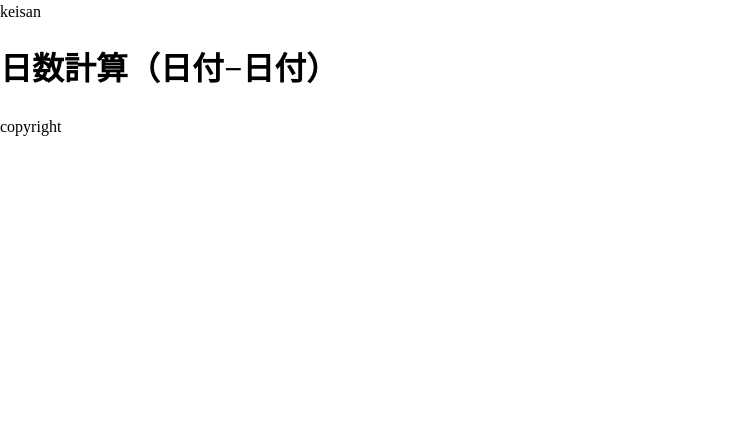
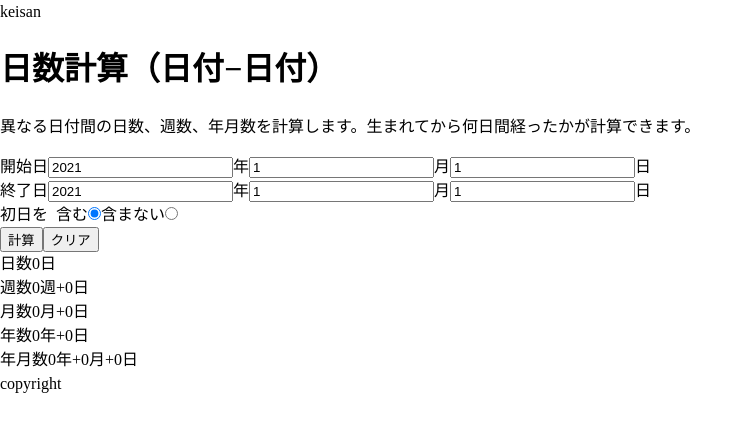
Before and after one commit to ryota-doi1102/keisan, a Next.js app: page /date in a window 1280 px wide. Shown: the top 432 px of the page, without its empty margins (0-753 px from the left). Built offline with nearby package versions, Linux system fonts and the light colour scheme.

Commit message:
:sparkles: Create date page

```diff
--- a/pages/date.tsx
+++ b/pages/date.tsx
@@ -1,9 +1,155 @@
+import {
+  add,
+  differenceInCalendarDays,
+  differenceInCalendarMonths,
+  differenceInCalendarWeeks,
+  differenceInCalendarYears,
+} from 'date-fns';
 import { NextPage } from 'next';
+import { useState } from 'react';
 
 const DatePage: NextPage = () => {
+  const [startYear, setStartYear] = useState<number | ''>(2021);
+  const [startMonth, setStartMonth] = useState<number | ''>(1);
+  const [startDay, setStartDay] = useState<number | ''>(1);
+  const [endYear, setEndYear] = useState<number | ''>(2021);
+  const [endMonth, setEndMonth] = useState<number | ''>(1);
+  const [endDay, setEndDay] = useState<number | ''>(1);
+  const [isInclude, setIsInclude] = useState(true);
+  const [resultDays, setResultDays] = useState(0);
+  const [resultWeeks, setResultWeeks] = useState(0);
+  const [resultMonths, setResultMonths] = useState(0);
+  const [resultYears, setResultYears] = useState(0);
+
+  const handleChangeStartYear: React.ChangeEventHandler<HTMLInputElement> = (event) => {
+    const value = event.target.value;
+    if (value === '') {
+      setStartYear(value);
+    } else {
+      setStartYear(Number.parseInt(value));
+    }
+  };
+  const handleChangeStartMonth: React.ChangeEventHandler<HTMLInputElement> = (event) => {
+    const value = event.target.value;
+    if (value === '') {
+      setStartMonth(value);
+    } else {
+      setStartMonth(Number.parseInt(value));
+    }
+  };
+  const handleChangeStartDay: React.ChangeEventHandler<HTMLInputElement> = (event) => {
+    const value = event.target.value;
+    if (value === '') {
+      setStartDay(value);
+    } else {
+      setStartDay(Number.parseInt(value));
+    }
+  };
+  const handleChangeEndYear: React.ChangeEventHandler<HTMLInputElement> = (event) => {
+    const value = event.target.value;
+    if (value === '') {
+      setEndYear(value);
+    } else {
+      setEndYear(Number.parseInt(value));
+    }
+  };
+  const handleChangeEndMonth: React.ChangeEventHandler<HTMLInputElement> = (event) => {
+    const value = event.target.value;
+    if (value === '') {
+      setEndMonth(value);
+    } else {
+      setEndMonth(Number.parseInt(value));
+    }
+  };
+  const handleChangeEndDay: React.ChangeEventHandler<HTMLInputElement> = (event) => {
+    const value = event.target.value;
+    if (value === '') {
+      setEndDay(value);
+    } else {
+      setEndDay(Number.parseInt(value));
+    }
+  };
+  const handleChangeIsInclude: React.ChangeEventHandler<HTMLInputElement> = (event) => {
+    const value = event.target.value;
+    setIsInclude(value === '1');
+  };
+  const handleClickSubmitButton: React.MouseEventHandler<HTMLInputElement> = (event) => {
+    event.preventDefault();
+    const startDate = new Date();
+    startDate.setFullYear(startYear === '' ? 0 : startYear);
+    startDate.setMonth(startMonth === '' ? 0 : startMonth);
+    startDate.setDate(startDay === '' ? 0 : startDay);
+    let endDate = new Date();
+    endDate.setFullYear(endYear === '' ? 0 : endYear);
+    endDate.setMonth(endMonth === '' ? 0 : endMonth);
+    endDate.setDate(endDay === '' ? 0 : endDay);
+    if (isInclude) {
+      endDate = add(endDate, { days: 1 });
+    }
+    setResultDays(differenceInCalendarDays(endDate, startDate));
+    setResultWeeks(differenceInCalendarWeeks(endDate, startDate));
+    setResultMonths(differenceInCalendarMonths(endDate, startDate));
+    setResultYears(differenceInCalendarYears(endDate, startDate));
+  };
+  const handleClickResetButton: React.MouseEventHandler<HTMLInputElement> = (event) => {
+    event.preventDefault();
+    setStartYear(2021);
+    setStartMonth(1);
+    setStartDay(1);
+    setEndYear(2021);
+    setEndMonth(1);
+    setEndDay(1);
+    setIsInclude(true);
+  };
+
   return (
     <main>
       <h1>日数計算（日付−日付）</h1>
+      <p>異なる日付間の日数、週数、年月数を計算します。生まれてから何日間経ったかが計算できます。</p>
+      <form>
+        <div>
+          <label>開始日</label>
+          <input type="number" value={startYear} onChange={handleChangeStartYear} />
+          <span>年</span>
+          <input type="number" value={startMonth} onChange={handleChangeStartMonth} />
+          <span>月</span>
+          <input type="number" value={startDay} onChange={handleChangeStartDay} />
+          <span>日</span>
+        </div>
+        <div>
+          <label>終了日</label>
+          <input type="number" value={endYear} onChange={handleChangeEndYear} />
+          <span>年</span>
+          <input type="number" value={endMonth} onChange={handleChangeEndMonth} />
+          <span>月</span>
+          <input type="number" value={endDay} onChange={handleChangeEndDay} />
+          <span>日</span>
+        </div>
+        <div>
+          <span>初日を&ensp;</span>
+          <label>含む</label>
+          <input type="radio" value="1" checked={isInclude} onChange={handleChangeIsInclude} />
+          <label>含まない</label>
+          <input type="radio" value="2" checked={!isInclude} onChange={handleChangeIsInclude} />
+        </div>
+        <input type="submit" value="計算" onClick={handleClickSubmitButton} />
+        <input type="reset" value="クリア" onClick={handleClickResetButton} />
+        <output>
+          <div>日数{resultDays}日</div>
+          <div>
+            週数{resultWeeks}週+{resultDays % 7}日
+          </div>
+          <div>
+            月数{resultMonths}月+{resultDays % 30}日
+          </div>
+          <div>
+            年数{resultYears}年+{resultDays % 365}日
+          </div>
+          <div>
+            年月数{resultYears}年+{resultMonths % 12}月+{Math.floor((resultDays / 12) % 30)}日
+          </div>
+        </output>
+      </form>
     </main>
   );
 };
```
